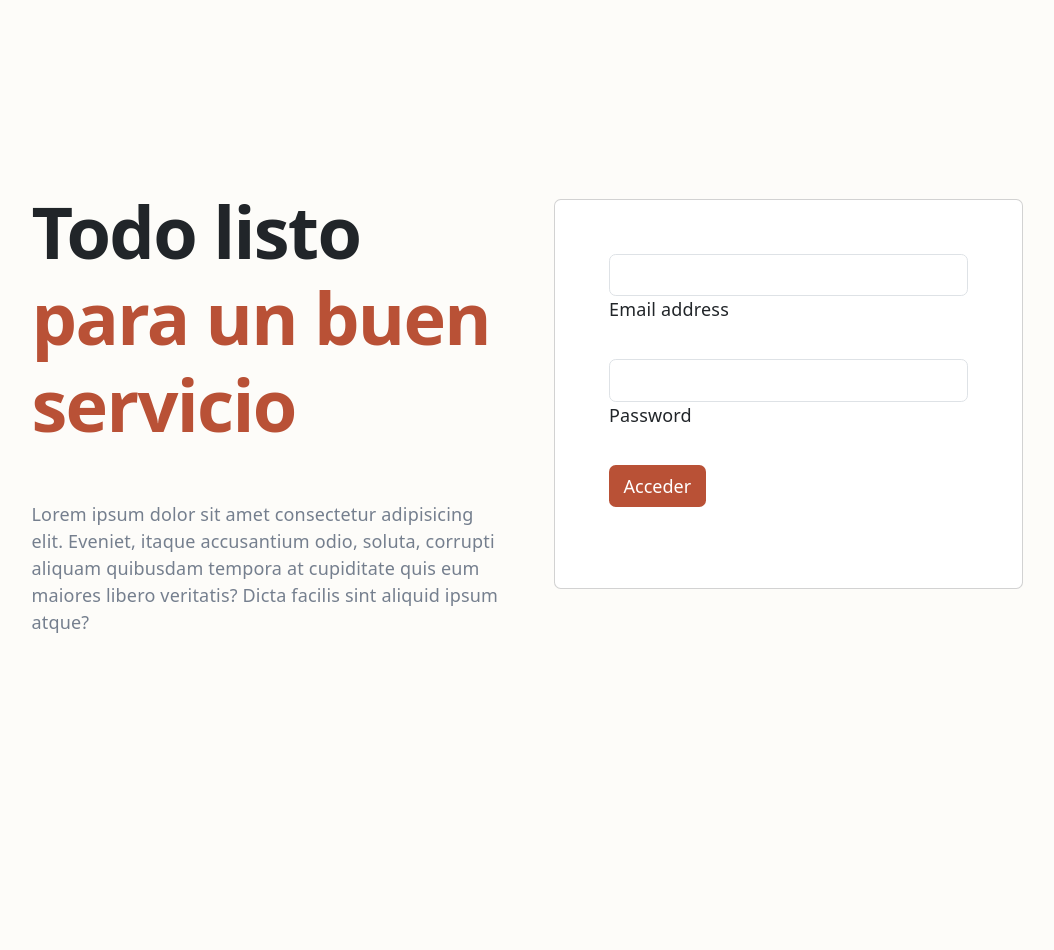
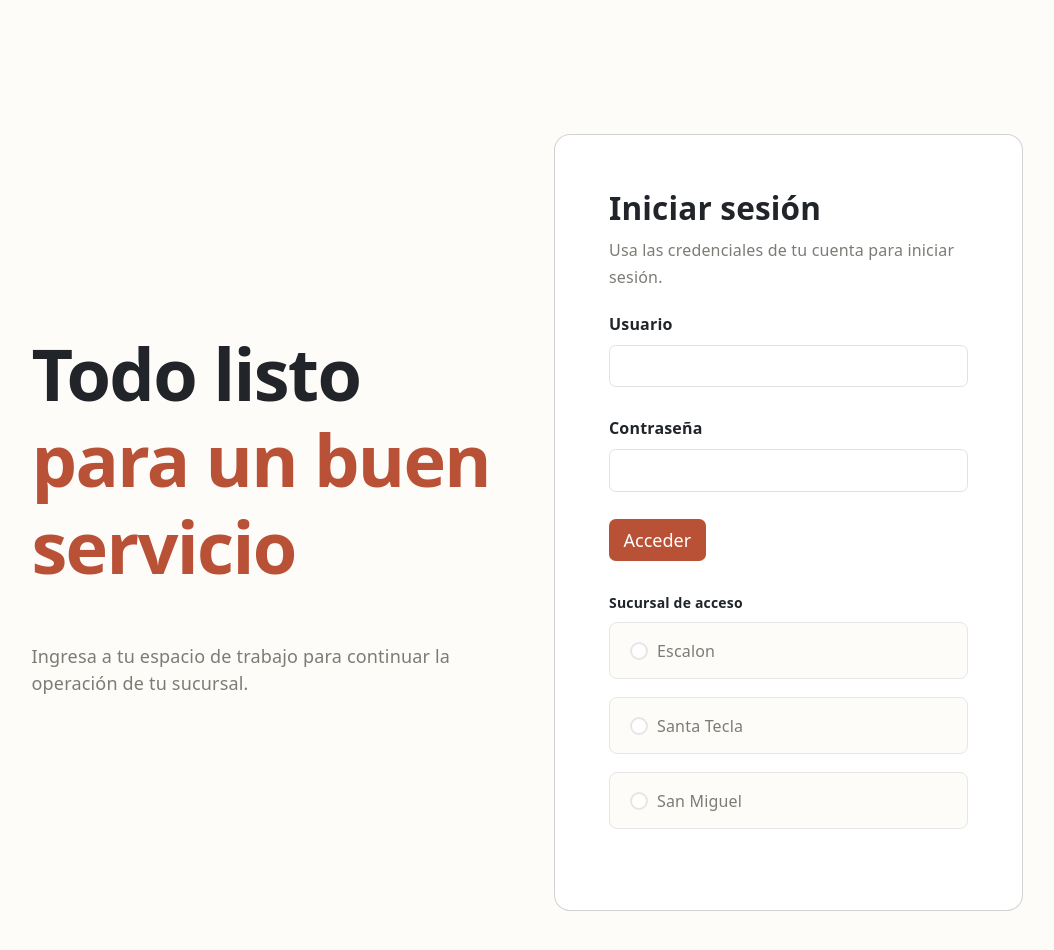
Before and after one commit to Daniellopez28/Proyecto_de_catedra_web, a React (Vite) app in the folder frontend/: page / in a window 1280 px wide. Shown: the top 950 px of the page, without its empty margins (113-1167 px from the left). Built offline with nearby package versions, Linux system fonts and the light colour scheme.

Commit message:
style: actualizacion de diseño login

```diff
--- a/frontend/components/login.jsx
+++ b/frontend/components/login.jsx
@@ -6,39 +6,72 @@ function Login() {
     return (
         <section className='loginSection'>
             <div className='mainContainer'>
-            <div className="px-4 py-5 px-md-5 text-center text-lg-start" style={{}}>
-                <div className="container">
-                    <div className="row gx-lg-5 align-items-center">
-                        <div className="col-lg-6 mb-5 mb-lg-0">
+                <div className="px-4 py-5 px-md-5 text-center text-lg-start" >
+                    <div className="container" >
+                        <div className="row gx-lg-5 align-items-center" >
+                            <div className="col-lg-6 mb-5 mb-lg-5">
                                 <h1 className="my-5 display-3 fw-bold ls-tight">
                                     Todo listo <br />
-                                <span className=" " style={{color: '#B95136'}}>para un buen servicio</span>
+                                    <span className=" " style={{ color: '#B95136' }}>para un buen servicio</span>
                                 </h1>
-                            <p style={{ color: 'hsl(217, 10%, 50.8%)' }}>
-                                Lorem ipsum dolor sit amet consectetur adipisicing elit.
-                                Eveniet, itaque accusantium odio, soluta, corrupti aliquam
-                                quibusdam tempora at cupiditate quis eum maiores libero
-                                veritatis? Dicta facilis sint aliquid ipsum atque?
+                                <p style={{ color: '#7A7D75' }}>
+                                    Ingresa a tu espacio de trabajo para continuar la
+                                    operación de tu sucursal.
                                 </p>
                             </div>
 
-                        <div className="col-lg-6 mb-5 mb-lg-0">
-                            <div className="card">
+                            <div className="col-lg-6 mb-5 mb-lg-0" >
+                                <div className="card" style={{ borderRadius: '16px' }}>
                                     <div className="card-body py-5 px-md-5">
+                                        <h3 className="fw-bold ls-tight">Iniciar sesión</h3>
+                                        <span style={{ color: '#7A7D75', fontSize: '16px' }}>Usa las credenciales de tu cuenta para iniciar sesión.</span>
                                         <form>
-                                        <div data-mdb-input-init className="form-outline mb-4">
+                                            <div data-mdb-input-init className="form-outline mb-4" style={{ marginTop: '20px' }}>
+                                                <label className="form-label fw-bold" htmlFor="form3Example3" style={{ fontSize: '16px' }}>Usuario</label>
                                                 <input type="email" id="form3Example3" className="form-control" />
-                                            <label className="form-label" htmlFor="form3Example3">Email address</label>
                                             </div>
 
                                             <div data-mdb-input-init className="form-outline mb-4">
+                                                <label className="form-label fw-bold" htmlFor="form3Example4" style={{ fontSize: '16px' }}>Contraseña</label>
                                                 <input type="password" id="form3Example4" className="form-control" />
-                                            <label className="form-label" htmlFor="form3Example4">Password</label>
                                             </div>
 
-                                        <button type="submit" data-mdb-button-init data-mdb-ripple-init className="btn btn-block mb-4" style={{color:'#FFFFFF',backgroundColor: '#B95136'}}>
+                                            <button type="submit" data-mdb-button-init data-mdb-ripple-init className="btn btn-block mb-4" style={{ color: '#FFFFFF', backgroundColor: '#B95136' }}>
                                                 Acceder
                                             </button>
+
+                                            <div data-mdb-input-init className="form-outline mb-4">
+                                                {/*OJO FALTA PROGRAMAR BIEN LOS VALUE Y LA LOGICA */}
+                                                <label className="form-label fw-bold" htmlFor="form3Example4" style={{ fontSize: '14px' }}>Sucursal de acceso</label>
+
+                                                <div className="form-check mb-3  radio-options">
+                                                    <div style={{ paddingLeft: '20px' }}>
+                                                    <input className="form-check-input" type="radio" name="flexRadioDefault" id="flexRadioDefault1"  />
+                                                    <span style={{ color: '#7A7D75', fontSize: '16px' }} >
+                                                        Escalon
+                                                    </span>
+                                                    </div>
+                                                </div>
+
+                                                 <div className="form-check mb-3 radio-options">
+                                                    <div style={{ paddingLeft: '20px' }}>
+                                                    <input className="form-check-input" type="radio" name="flexRadioDefault" id="flexRadioDefault1" />
+                                                    <span style={{ color: '#7A7D75', fontSize: '16px' }} >
+                                                        Santa Tecla
+                                                    </span>
+                                                    </div>
+                                                </div>
+
+                                                 <div className="form-check mb-3 radio-options">
+                                                    <div style={{ paddingLeft: '20px' }}>
+                                                    <input className="form-check-input" type="radio" name="flexRadioDefault" id="flexRadioDefault1" />
+                                                    <span style={{ color: '#7A7D75', fontSize: '16px' }} >
+                                                        San Miguel
+                                                    </span>
+                                                    </div>
+                                                </div>
+                                            </div>
+
                                         </form>
                                     </div>
                                 </div>
--- a/frontend/src/login.css
+++ b/frontend/src/login.css
@@ -16,3 +16,24 @@ body {
     display: flex;
     justify-content: center;
 }
+
+.radio-options{
+    background-color: #FDFCF9;
+    padding: 14px;
+    border-radius: 8px;
+    border: 1px solid #e7e6e4;
+}
+
+input[type="radio"] {
+    appearance: none;
+    padding: 1px;
+    border: 2px solid #e7e6e4;
+}
+
+input[type="radio"]:checked {
+    background-image: radial-gradient(#B95136 0%, #B95136 40%, transparent 50%, transparent);
+    color: #B95136;
+    background-color: white;
+    border-color: #B95136;
+
+}
```
Lines whose indentation alone changed are shown as unchanged.
